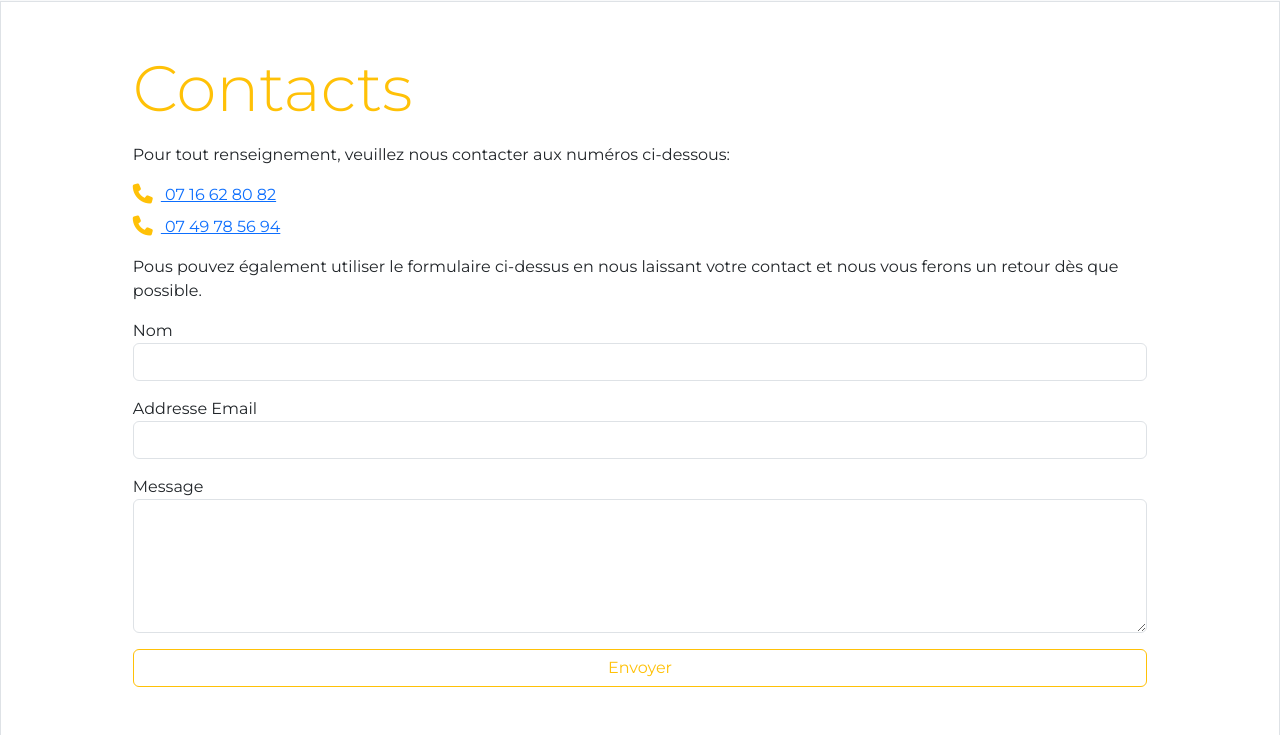
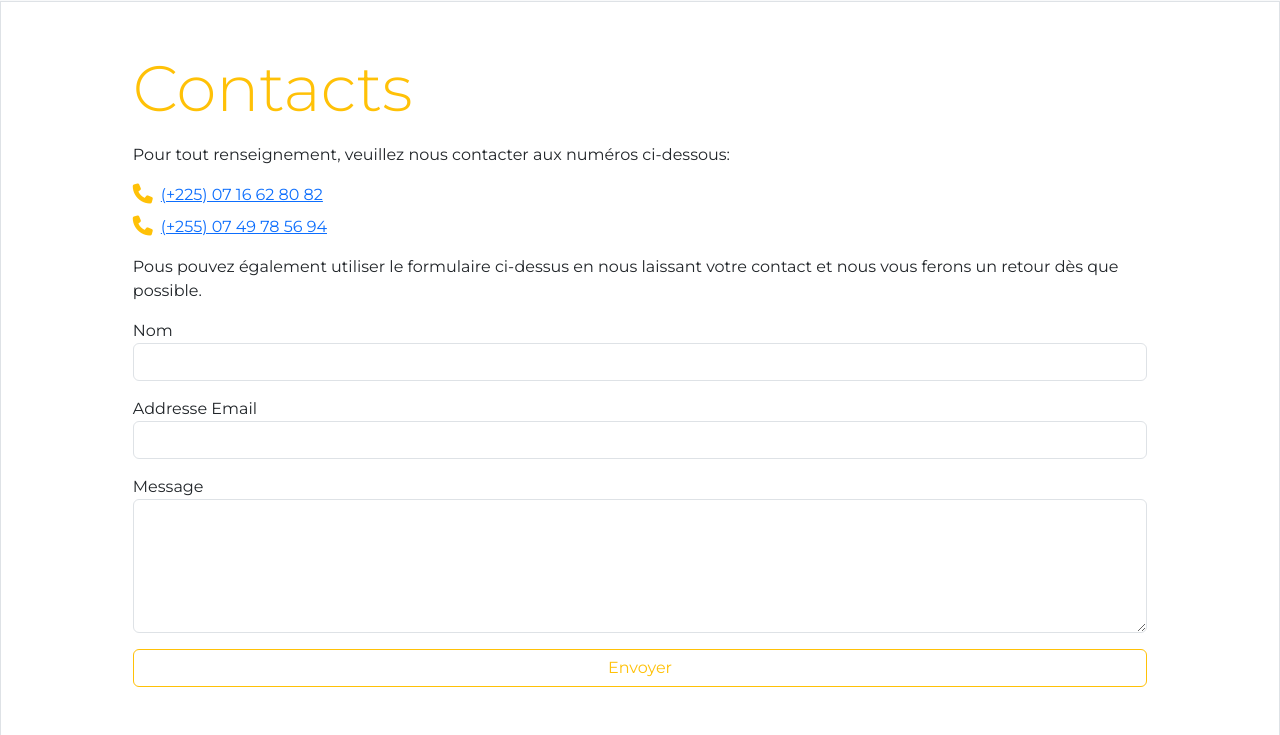
Before and after one commit to juliano60/eilinoya, a Django app: page /contact in a window 1280 px wide. Shown: the part 903-1638 px from the top of the page. Run offline with Django 5.2, Linux system fonts and the light colour scheme; some libraries are stand-ins or nearby versions; some web fonts are replaced.

Commit message:
Add contact prefix

```diff
--- a/events_app/templates/contact.html
+++ b/events_app/templates/contact.html
@@ -26,8 +26,8 @@
             <h2 class="display-3 mb-3 text-start text-warning">Contacts</h2>
             <p>Pour tout renseignement, veuillez nous contacter aux numéros ci-dessous:</p>
             <ul class="list-unstyled">
-                <li class="mb-2"><a href="tel:0716628082"><i class="fa-solid fa-phone fa-lg text-warning me-2"></i> 07 16 62 80 82</a></li>
-                <li class="mb-2"><a href="tel:0749785694"><i class="fa-solid fa-phone fa-lg text-warning me-2"></i> 07 49 78 56 94</a></li>
+                <li class="mb-2"><a href="tel:0716628082"><i class="fa-solid fa-phone fa-lg text-warning me-2"></i>(+225) 07 16 62 80 82</a></li>
+                <li class="mb-2"><a href="tel:0749785694"><i class="fa-solid fa-phone fa-lg text-warning me-2"></i>(+255) 07 49 78 56 94</a></li>
             </ul>
             {% if sent %}
             <div class="alert alert-success" role="alert">
```
